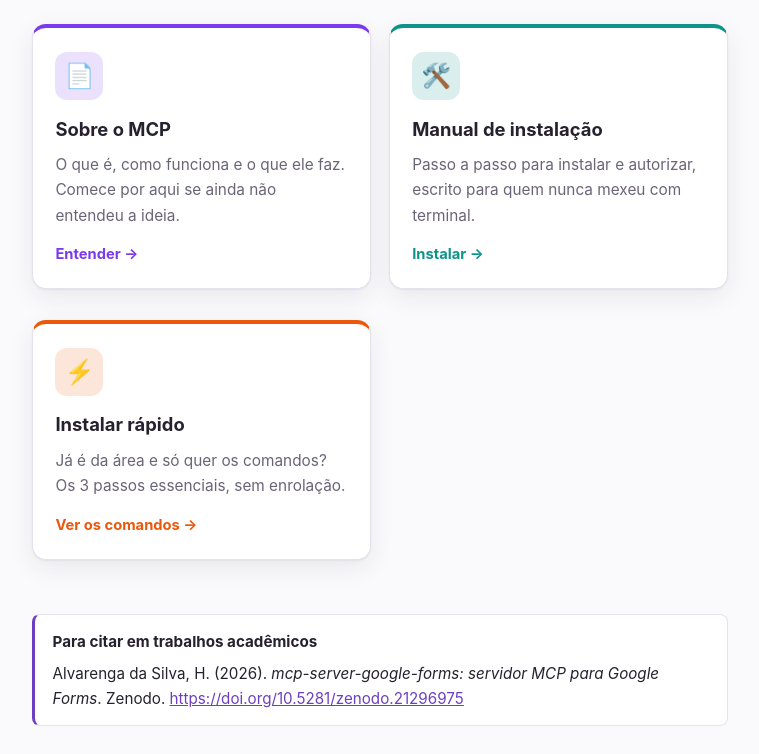
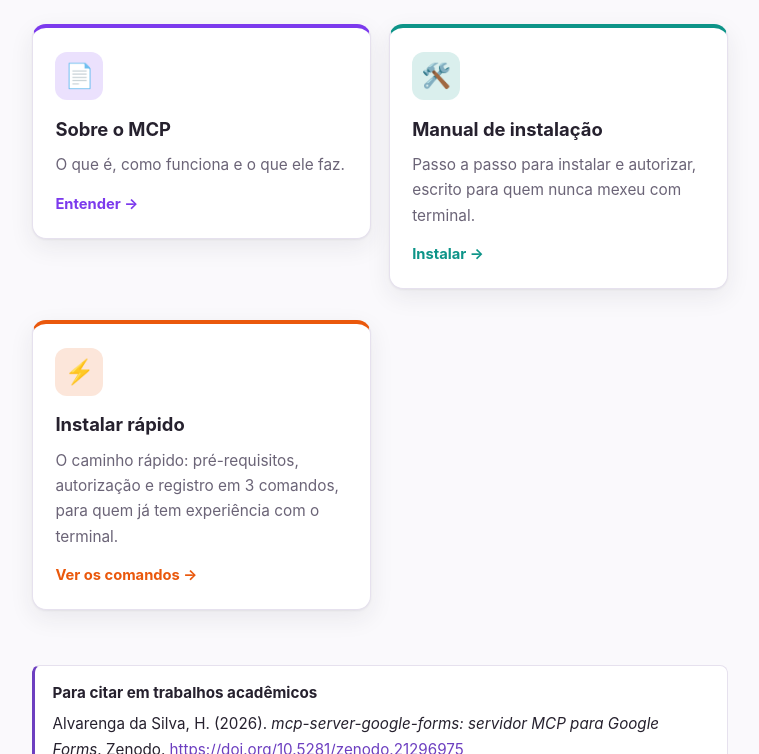
Before and after one commit to claude-book/mcp-server-google-forms, a website: page docs/index.html in a window 1280 px wide. Shown: the part 346-1100 px from the top of the page, without its empty margins (260-1019 px from the left). Drawn offline with Linux system fonts and the light colour scheme.

Commit message:
Ajusta o tom dos textos dos cards da home (#3)
* Reaplica o texto cordial do card e da página 'Instalar rápido'

O ajuste de tom havia se perdido no squash do PR #2 (corrida entre o push e o
merge). Reintroduz o texto no card da home e no subtítulo de rapido.html.

Co-Authored-By: Claude Opus 4.8 <noreply@anthropic.com>
Claude-Session: https://claude.ai/code/session_01Eii5eS254UHVN6kAoibHyB

* Remove frase do card 'Sobre' que podia soar condescendente

Co-Authored-By: Claude Opus 4.8 <noreply@anthropic.com>
Claude-Session: https://claude.ai/code/session_01Eii5eS254UHVN6kAoibHyB

---------

Co-authored-by: Claude <noreply@anthropic.com>

```diff
--- a/docs/index.html
+++ b/docs/index.html
@@ -29,7 +29,7 @@
       <a class="card card--sobre" href="sobre.html">
         <span class="card__icon">📄</span>
         <span class="card__title">Sobre o MCP</span>
-        <span class="card__desc">O que é, como funciona e o que ele faz. Comece por aqui se ainda não entendeu a ideia.</span>
+        <span class="card__desc">O que é, como funciona e o que ele faz.</span>
         <span class="card__arrow">Entender →</span>
       </a>
     </li>
@@ -45,7 +45,7 @@
       <a class="card card--rapido" href="rapido.html">
         <span class="card__icon">⚡</span>
         <span class="card__title">Instalar rápido</span>
-        <span class="card__desc">Já é da área e só quer os comandos? Os 3 passos essenciais, sem enrolação.</span>
+        <span class="card__desc">O caminho rápido: pré-requisitos, autorização e registro em 3 comandos, para quem já tem experiência com o terminal.</span>
         <span class="card__arrow">Ver os comandos →</span>
       </a>
     </li>
```
Also changed, not shown: docs/rapido.html (+2 -2 lines).
